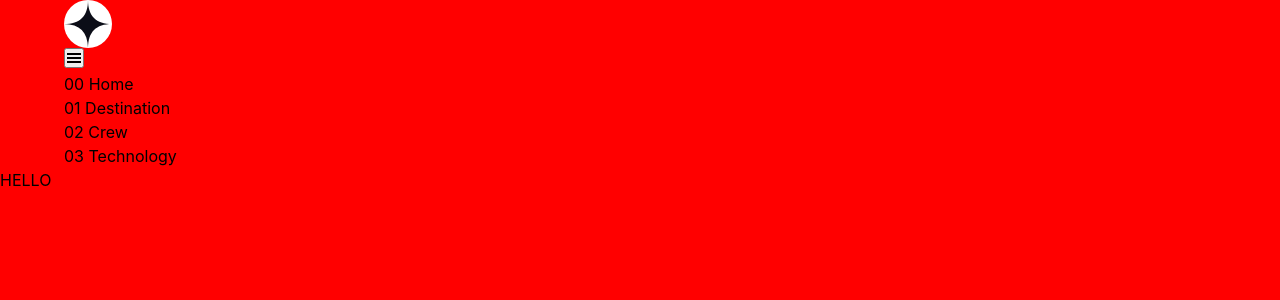
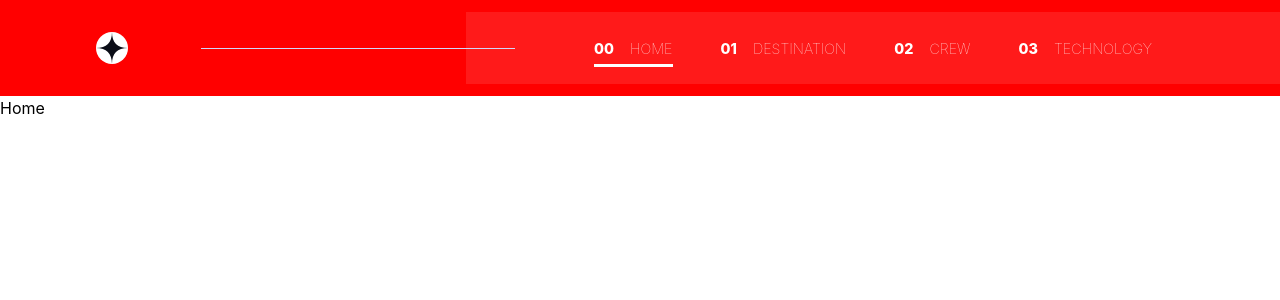
Before and after one commit to adeyemialameen04/Space-Tourism-Website, a React (Vite) app: page / in a window 1280 px wide. Shown: the top 300 px of the page. Built offline with nearby package versions, Linux system fonts and the light colour scheme.

Commit message:
finished styling the nav

```diff
--- a/src/App.jsx
+++ b/src/App.jsx
@@ -1,13 +1,14 @@
+import AnimatedRoutes from "./components/AnimatedRoutes";
 import Navbar from "./components/Navbar";
-
+import { BrowserRouter as Router } from "react-router-dom";
 
 function App() {
 
   return (
-    <>
+    <Router>
       <Navbar />
-      HELLO
-    </>
+      <AnimatedRoutes />
+    </Router>
   );
 }
 
--- /dev/null
+++ b/src/components/AnimatedRoutes.jsx
@@ -0,0 +1,18 @@
+import { Routes, Route } from "react-router-dom";
+import Home from "../pages/Home/Home";
+import Destination from "../pages/Destination/Destination";
+import Crew from "../pages/Crew/Crew";
+import Technology from "../pages/Technology/Technology";
+
+const AnimatedRoutes = () => {
+  return (
+    <Routes>
+      <Route index element={<Home />} />
+      <Route path="destination" element={<Destination />} />
+      <Route path="crew" element={<Crew />} />
+      <Route path="technology" element={<Technology />} />
+    </Routes>
+  );
+};
+
+export default AnimatedRoutes;
--- a/src/components/Navbar.jsx
+++ b/src/components/Navbar.jsx
@@ -36,12 +36,12 @@ const Navbar = () => {
             links.map(({ name, path, number }, index) => {
               return (
                 <li key={index}>
-                  <p
-                    // to={path}
+                  <NavLink
+                    to={path}
                     className={({ isActive }) => isActive ? 'active-nav' : ''}
                   >
                     <span aria-hidden="true">{number}</span> {name}
-                  </p>
+                  </NavLink>
                 </li>
               );
             })
--- a/src/components/navbar.css
+++ b/src/components/navbar.css
@@ -1,3 +1,124 @@
-body {
+.active-nav {
+  position: relative;
+}
+
+#nav {
   background-color: red;
 }
+
+.active-nav::after {
+  content: '';
+  position: absolute;
+  background-color: var(--clr-white);
+  height: 3px;
+  width: 100%;
+  bottom: -10px;
+  left: 0;
+}
+
+.flex {
+  display: flex;
+  gap: var(--gap, 1rem);
+}
+
+.nav__container {
+  align-items: center;
+  justify-content: space-between;
+}
+
+.logo img {
+  margin: 2rem;
+  height: 2rem;
+}
+
+.nav__links {
+  background: hsl(0 0% 0% / 0.9);
+}
+
+.nav__btns {
+  display: none;
+}
+
+@supports (backdrop-filter: blur(1rem)) {
+  .nav__links {
+    background: hsl(0 0% 100% / 0.1);
+    backdrop-filter: blur(1rem);
+  }
+}
+
+.nav__links li a {
+  text-decoration: none;
+  color: var(--clr-white);
+  font-weight: 100;
+  text-transform: uppercase;
+  font-size: 0.9rem;
+}
+
+.nav__links li a>[aria-hidden="true"] {
+  font-weight: 800;
+  margin-inline-end: .75rem;
+}
+
+@media (max-width: 780px) {
+  .nav__links {
+    --gap: 2rem;
+    position: fixed;
+    inset: 0 0 0 30%;
+    padding: min(30vh, 10rem) 2rem;
+    flex-direction: column;
+    z-index: 1000;
+    transform: translateX(100%);
+    transition: all 450ms ease-in-out;
+  }
+
+  .show__nav {
+    transform: translateX(0%);
+  }
+
+  .nav__btns {
+    position: absolute;
+    aspect-ratio: 1/1;
+    font-size: 1.7rem;
+    top: 2rem;
+    right: 2rem;
+    z-index: 9999;
+    display: block;
+  }
+
+  .nav__btns button {
+    background-color: transparent;
+    color: var(--clr-white);
+    border: none;
+    transition: all 550ms ease-in-out;
+  }
+}
+
+@media (min-width: 780px) and (max-width: 1020px) {
+  .nav__links li a>[aria-hidden="true"] {
+    display: none;
+  }
+}
+
+@media (min-width:780px) {
+  .nav__links {
+    --gap: clamp(1.5rem, 5vw, 3rem);
+    padding-block: 1.5rem;
+    padding-inline: clamp(3rem, 10vw, 10rem);
+  }
+}
+
+@media (min-width:1200px) {
+  .nav__links li:nth-child(1) {
+    position: relative;
+  }
+
+  .nav__links li:nth-child(1)::before {
+    content: '';
+    position: absolute;
+    height: 1px;
+    width: 400%;
+    background-color: var(--clr-somehow-gray);
+    left: -500%;
+    top: 50%;
+  }
+}
```
